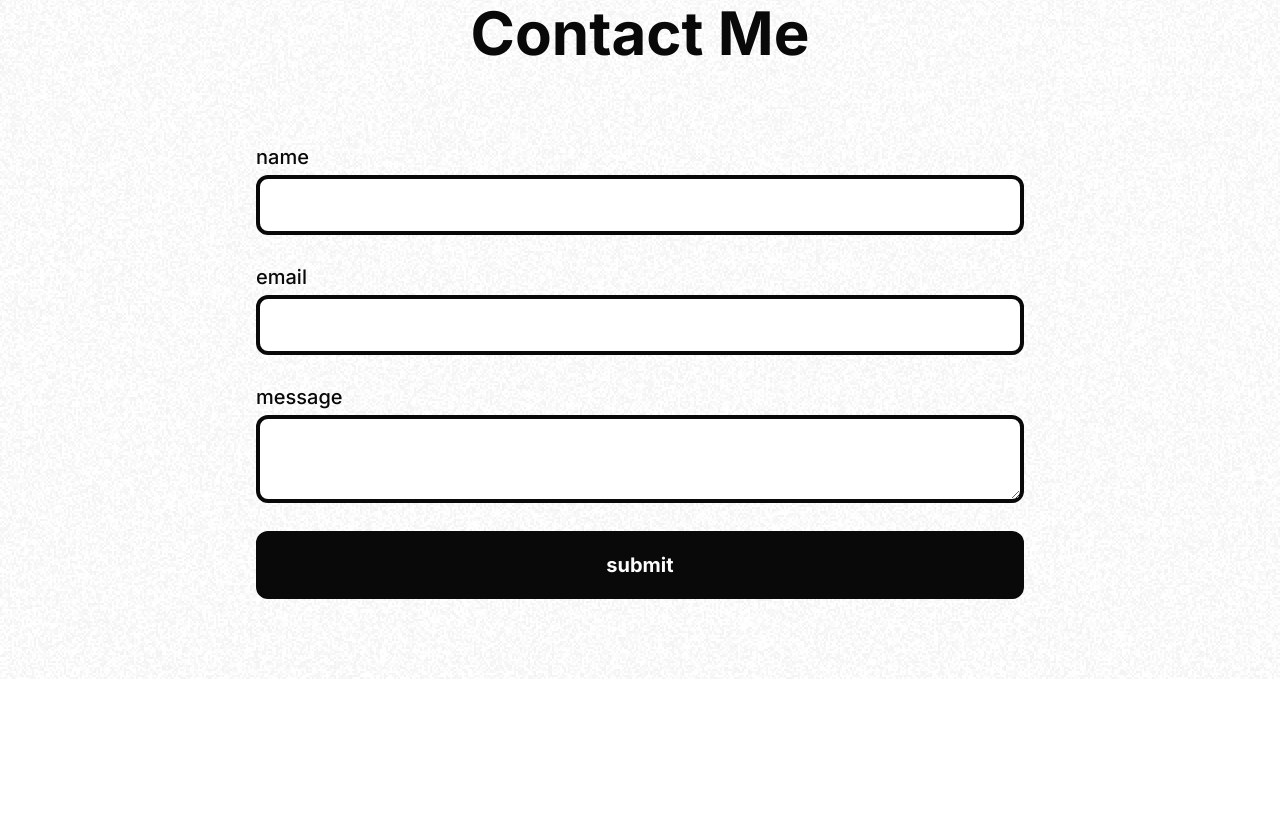
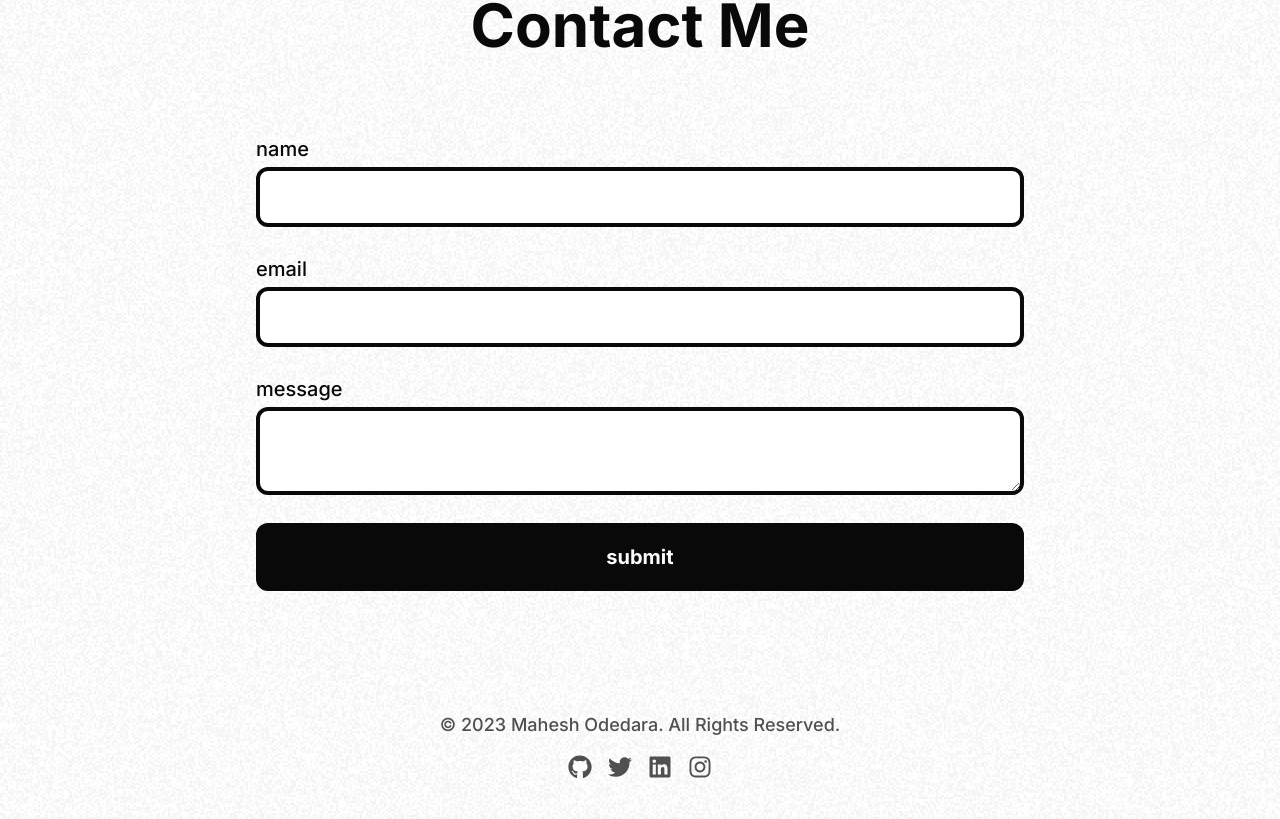
Before and after one commit to mahesh-143/nextjs-portfolio, a Next.js app: page / in a window 1280 px wide. Shown: the part 3085-3904 px from the top of the page. Before the commit the page ends 3764 px from the top, so only its background shows below. Built offline with nearby package versions, Linux system fonts and the light colour scheme.

Commit message:
Added Footer

```diff
--- /dev/null
+++ b/src/app/components/sections/Footer.tsx
@@ -0,0 +1,12 @@
+import React from 'react'
+import SocialLinks from '../ui/SocialLinks'
+function Footer() {
+  return (
+    <footer className='flex flex-col items-center gap-4 opacity-70 px-5 py-10'>
+        <p className='text-lg text-center'>© 2023 Mahesh Odedara. All Rights Reserved.</p>
+        <SocialLinks />
+    </footer>
+  )
+}
+
+export default Footer
--- a/src/app/components/ui/SocialLinks.tsx
+++ b/src/app/components/ui/SocialLinks.tsx
@@ -4,10 +4,10 @@ import {FaGithub, FaTwitter, FaLinkedin, FaInstagram} from 'react-icons/fa/'
 const SocialLinks = () => {
   return (
     <div className='flex gap-4'>
-        <FaGithub size={32}/>
-        <FaTwitter size={32}/>
-        <FaLinkedin size={32}/>
-        <FaInstagram size={32}/>
+        <FaGithub size={24}/>
+        <FaTwitter size={24}/>
+        <FaLinkedin size={24}/>
+        <FaInstagram size={24}/>
     </div>
   )
 }
--- a/src/app/page.tsx
+++ b/src/app/page.tsx
@@ -5,6 +5,7 @@ import ThemeSwitch from "./components/ui/ThemeSwitch"
 import About from "./components/sections/About"
 import Projects from "./components/sections/Projects"
 import Contact from "./components/sections/Contact"
+import Footer from "./components/sections/Footer"
 
 export default function Home() {
   return (
@@ -14,6 +15,7 @@ export default function Home() {
       <About />
       <Projects />
       <Contact />
+      <Footer />
     </div>
   )
 }
```
